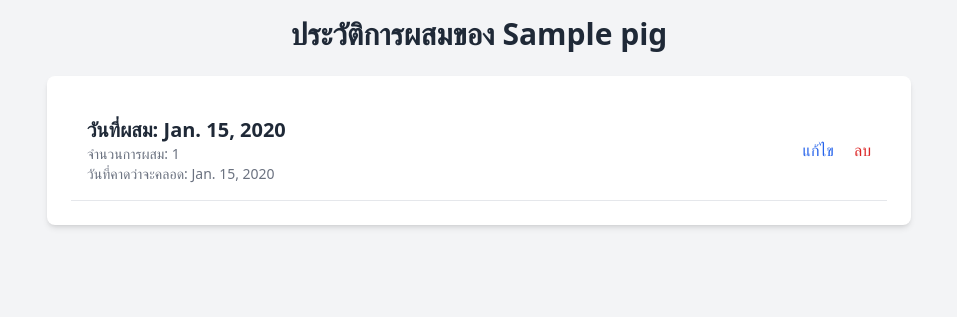
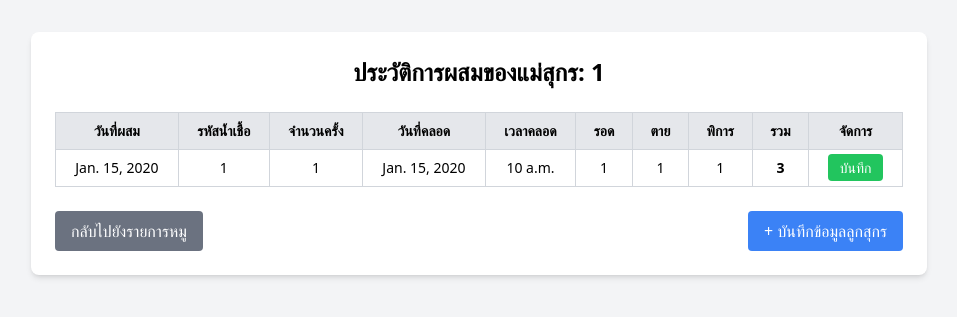
Before and after one commit to jessadakorn65/Pigsfarm-Project, a Django app: page /1/breeding_history/ in a window 1280 px wide. Shown: the top 317 px of the page, without its empty margins (161-1118 px from the left). Run offline with Django 5.2, Linux system fonts and the light colour scheme; tables that the repository leaves empty hold one stand-in row (values such as "Sample post"); some libraries are stand-ins or nearby versions.

Commit message:
เพิ่มฟังชั่น

```diff
--- a/myapp/models.py
+++ b/myapp/models.py
@@ -63,28 +63,41 @@ class BreedingRecord(models.Model):
     breeding_date = models.DateField()
     semen_id = models.CharField(max_length=50)
     insemination_count = models.IntegerField(default=1)
+
+    # ข้อมูลการคลอด
     delivery_date = models.DateField(blank=True, null=True)
-    total_piglets = models.IntegerField(default=0)  # บันทึกจำนวนลูกสุกรทั้งหมด
+    birth_time = models.TimeField(blank=True, null=True)  # เวลาที่คลอด
+    alive_piglets = models.IntegerField(default=0)
+    dead_piglets = models.IntegerField(default=0)
+    deformed_piglets = models.IntegerField(default=0)
+
+    # เพิ่มฟิลด์รูปภาพและโน้ต
+    insemination_image = models.ImageField(upload_to='insemination_images/', blank=True, null=True)  # เก็บรูป
+    notes = models.TextField(blank=True, null=True)  # โน้ตเพิ่มเติม
+
+    @property
+    def total_piglets(self):
+        """ คำนวณจำนวนลูกสุกรทั้งหมดจากผลรวมของหมูรอด, ตาย, พิการ """
+        return self.alive_piglets + self.dead_piglets + self.deformed_piglets
 
     def save(self, *args, **kwargs):
+        # คำนวณวันที่คลอดถ้าไม่ได้ระบุ
         if not self.delivery_date:
             self.delivery_date = self.breeding_date + timedelta(days=110)
+
+        # ตรวจสอบการผสมครั้งก่อนและอัปเดตจำนวนครั้งการผสม
+        if not self.insemination_count:
+            previous_record = BreedingRecord.objects.filter(pig=self.pig).order_by('-breeding_date').first()
+            if previous_record:
+                self.insemination_count = previous_record.insemination_count + 1
+            else:
+                self.insemination_count = 1
+
         super().save(*args, **kwargs)
 
-class Piglet(models.Model):
-    breeding_record = models.ForeignKey(BreedingRecord, on_delete=models.CASCADE, related_name='piglets')
-    pig = models.ForeignKey(Pig, on_delete=models.CASCADE, related_name='pig_piglets', to_field="pig_id")
-    semen_id = models.CharField(max_length=50, null=True, blank=True)
-    birth_date = models.DateField()
-    alive_count = models.IntegerField(default=0)
-    dead_count = models.IntegerField(default=0)
-    deformed_count = models.IntegerField(default=0)
 
-    def save(self, *args, **kwargs):
-        # อัปเดตจำนวนลูกสุกรทั้งหมดใน BreedingRecord
-        self.breeding_record.total_piglets = self.alive_count + self.dead_count + self.deformed_count
-        self.breeding_record.save()
-        super().save(*args, **kwargs)
+
+
 
 
 class PigQueue(models.Model):
--- a/myapp/templates/myapp/breeding_history.html
+++ b/myapp/templates/myapp/breeding_history.html
@@ -3,33 +3,65 @@
 <head>
     <meta charset="UTF-8">
     <meta name="viewport" content="width=device-width, initial-scale=1.0">
-    <title>ประวัติการผสมของ {{ pig.name }}</title>
-    <script src="https://cdn.tailwindcss.com"></script> <!-- เพิ่มการเชื่อมต่อ Tailwind CSS -->
+    <script src="https://cdn.tailwindcss.com"></script>
 </head>
 <body class="bg-gray-100 font-sans">
+    <div class="max-w-4xl mx-auto mt-8 p-6 bg-white shadow-md rounded-lg">
+        <h2 class="text-2xl font-bold mb-6 text-center">ประวัติการผสมของแม่สุกร: {{ pig.pig_id }}</h2>
 
-    <div class="max-w-4xl mx-auto p-4">
-        <h1 class="text-3xl font-bold text-center text-gray-800 mb-6">ประวัติการผสมของ {{ pig.name }}</h1>
+        {% if breeding_records %}
+        <table class="w-full border-collapse border border-gray-300 text-sm">
+            <thead>
+                <tr class="bg-gray-200 text-center">
+                    <th class="border border-gray-300 px-4 py-2">วันที่ผสม</th>
+                    <th class="border border-gray-300 px-4 py-2">รหัสน้ำเชื้อ</th>
+                    <th class="border border-gray-300 px-4 py-2">จำนวนครั้ง</th>
+                    <th class="border border-gray-300 px-4 py-2">วันที่คลอด</th>
+                    <th class="border border-gray-300 px-4 py-2">เวลาคลอด</th>
+                    <th class="border border-gray-300 px-4 py-2">รอด</th>
+                    <th class="border border-gray-300 px-4 py-2">ตาย</th>
+                    <th class="border border-gray-300 px-4 py-2">พิการ</th>
+                    <th class="border border-gray-300 px-4 py-2">รวม</th>
+                    <th class="border border-gray-300 px-4 py-2">จัดการ</th>
+                </tr>
+            </thead>
+            <tbody>
+                {% for record in breeding_records %}
+                <tr class="text-center hover:bg-gray-100">
+                    <td class="border border-gray-300 px-4 py-2">{{ record.breeding_date }}</td>
+                    <td class="border border-gray-300 px-4 py-2">{{ record.semen_id }}</td>
+                    <td class="border border-gray-300 px-4 py-2">{{ record.insemination_count }}</td>
+                    <td class="border border-gray-300 px-4 py-2">{{ record.delivery_date|default:"-" }}</td>
+                    <td class="border border-gray-300 px-4 py-2">{{ record.birth_time|default:"-" }}</td>
+                    <td class="border border-gray-300 px-4 py-2">{{ record.alive_piglets }}</td>
+                    <td class="border border-gray-300 px-4 py-2">{{ record.dead_piglets }}</td>
+                    <td class="border border-gray-300 px-4 py-2">{{ record.deformed_piglets }}</td>
+                    <td class="border border-gray-300 px-4 py-2 font-bold">
+                        {{ record.total_piglets }}
+                    </td>
+                    <td class="border border-gray-300 px-4 py-2">
+                        <a href="{% url 'update_piglet_data' pig.pig_id %}"
+                            class="bg-green-500 text-white px-3 py-1 rounded hover:bg-green-600">
+                            บันทึก
+                        </a>
+                    </td>
+                </tr>
+                {% endfor %}
+            </tbody>
+        </table>
+        {% else %}
+            <p class="text-center text-gray-500">ไม่มีประวัติการผสม</p>
+        {% endif %}
 
-        <div class="bg-white shadow-md rounded-lg p-6">
-            <ul class="space-y-4">
-                {% for record in pig.breeding_records.all %}
-                <li class="flex items-center justify-between p-4 border-b border-gray-200 hover:bg-gray-50">
-                    <div class="flex flex-col">
-                        <h2 class="text-xl font-semibold text-gray-800">วันที่ผสม: {{ record.breeding_date }}</h2>
-                        <p class="text-sm text-gray-500">จำนวนการผสม: {{ record.insemination_count }}</p>
-                        <p class="text-sm text-gray-500">วันที่คาดว่าจะคลอด: {{ record.delivery_date }}</p>
-                    </div>
-                    <div class="space-x-4">
-                        <a href="{% url 'record_breeding' pig_id=pig.pig_id %}" class="text-blue-600 hover:underline">แก้ไข</a>
-                        <form action="{% url 'delete_breeding_record' record.id %}" method="POST" class="inline">
-                            {% csrf_token %}
-                            <button type="submit" class="text-red-600 hover:underline">ลบ</button>
-                        </form>
-                    </div>
-                </li>
-                {% endfor %}
-            </ul>
+        <div class="mt-6 flex justify-between">
+            <a href="{% url 'pig_list' %}"
+                class="bg-gray-500 text-white px-4 py-2 rounded hover:bg-gray-600">
+                กลับไปยังรายการหมู
+            </a>
+            <a href="{% url 'update_piglet_data' pig.pig_id %}"
+                class="bg-blue-500 text-white px-4 py-2 rounded hover:bg-blue-600">
+                + บันทึกข้อมูลลูกสุกร
+            </a>
         </div>
     </div>
 
--- a/myapp/urls.py
+++ b/myapp/urls.py
@@ -3,6 +3,7 @@ from . import views
 from django.contrib.auth import views as auth_views
 from django.conf import settings
 from django.conf.urls.static import static
+from .views import update_piglet_data
 # URL patterns สำหรับแอปพลิเคชัน
 urlpatterns = [
     path('', views.home, name='home'),  # เส้นทางไปยังหน้าแรก
@@ -23,4 +24,5 @@ urlpatterns = [
     path('queue/add/<str:pig_id>/', views.add_to_queue, name='add_to_queue'),
     path('queue/remove/<int:queue_id>/', views.remove_from_queue, name='remove_from_queue'),
 
+    path('update-piglets/<str:pig_id>/', update_piglet_data, name='update_piglet_data'),
 ]+ static(settings.MEDIA_URL, document_root=settings.MEDIA_ROOT)
--- a/myapp/views.py
+++ b/myapp/views.py
@@ -181,3 +181,32 @@ def remove_from_queue(request, queue_id):
 def pig_queue(request):
     queue = PigQueue.objects.all().order_by('added_at')
     return render(request, 'myapp/pig_queue.html', {'queue': queue})
+
+
+
+from django.shortcuts import render, get_object_or_404, redirect
+from django.contrib import messages
+from .models import Pig, BreedingRecord
+from .forms import PigletRecordForm
+
+def update_piglet_data(request, pig_id):
+    pig = get_object_or_404(Pig, pig_id=pig_id)
+    latest_breeding_record = pig.breeding_records.order_by('-breeding_date').first()  # เอาประวัติการผสมล่าสุด
+
+    if not latest_breeding_record:
+        messages.error(request, "ไม่พบประวัติการผสมสำหรับหมูตัวนี้")
+        return redirect('breeding_history', pig_id=pig.pig_id)
+
+    if request.method == "POST":
+        form = PigletRecordForm(request.POST, instance=latest_breeding_record)
+        if form.is_valid():
+            form.save()
+            messages.success(request, "บันทึกข้อมูลลูกสุกรสำเร็จ!")
+            return redirect('breeding_history', pig_id=pig.pig_id)
+    else:
+        form = PigletRecordForm(instance=latest_breeding_record)
+
+    return render(request, 'myapp/update_piglets.html', {
+        'pig': pig,
+        'form': form,
+    })
```
Also changed, not shown: myapp/forms.py (+18 -4 lines), myapp/templates/myapp/pig_list.html (+9 -0 lines), myapp/templates/myapp/record_piglet.html (deleted, +0 -12 lines), myapp/templates/myapp/update_piglets.html (added, +45 -0 lines), media/pigs/FPAN197-800x800_3no29qQ.jpg (added), media/pigs/istockphoto-140462837-1024x1024_Nhsi7Vw.jpg (added), media/pigs/pig-7728182_1280_aVOEajm.jpg (added), myapp/migrations/0005_rename_total_piglets_breedingrecord_alive_piglets_and_more.py (added), myapp/migrations/0006_breedingrecord_insemination_image_and_more.py (added), 1 other file.
